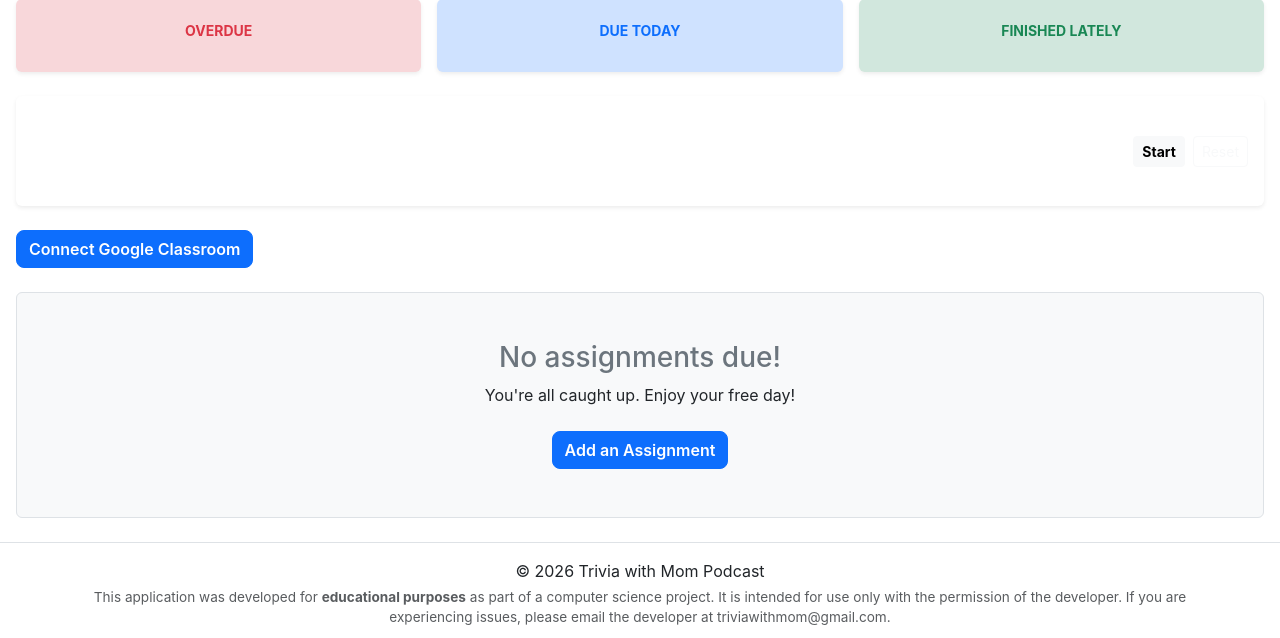
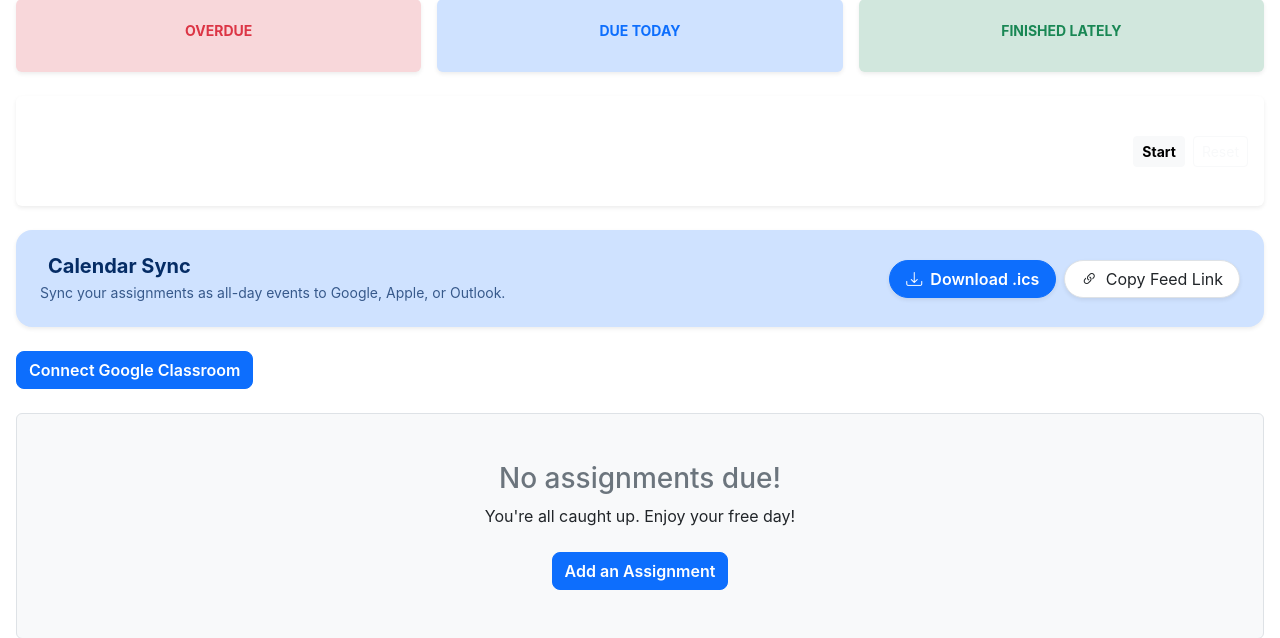
Before and after one commit to damelwani/homework, a Flask app: template templates/index.html in a window 1280 px wide. Shown: the part 144-782 px from the top of the page. Run offline with Flask 3, Linux system fonts and the light colour scheme; the template is opened without the code that fills it, so the values that code supplies are empty; some libraries are stand-ins or nearby versions.

Commit message:
Update index.html

```diff
--- a/templates/index.html
+++ b/templates/index.html
@@ -58,6 +58,43 @@
         </div>
     </div>
 </div>
+
+<div class="card border-0 shadow-sm rounded-4 mb-4 bg-primary-subtle">
+    <div class="card-body p-4">
+        <div class="d-flex align-items-center justify-content-between flex-wrap gap-3">
+            <div>
+                <h5 class="fw-bold text-primary-emphasis mb-1">
+                    <i class="bi bi-calendar-sync me-2"></i>Calendar Sync
+                </h5>
+                <p class="small text-primary-emphasis opacity-75 mb-0">
+                    Sync your assignments as all-day events to Google, Apple, or Outlook.
+                </p>
+            </div>
+            <div class="d-flex gap-2">
+                {# Download Button #}
+                <a href="/export_assignments/{{ session['user_id'] }}" class="btn btn-primary rounded-pill px-3 shadow-sm">
+                    <i class="bi bi-download me-1"></i> Download .ics
+                </a>
+                {# Copy Link Button #}
+                <button class="btn btn-white bg-white rounded-pill px-3 shadow-sm border" onclick="copyCalendarLink()">
+                    <i class="bi bi-link-45deg me-1"></i> Copy Feed Link
+                </button>
+            </div>
+        </div>
+    </div>
+</div>
+
+<script>
+function copyCalendarLink() {
+    // Construct the absolute URL for the calendar feed
+    const userId = "{{ session['user_id'] }}";
+    const link = window.location.origin + "/export_assignments/" + userId;
+
+    navigator.clipboard.writeText(link).then(() => {
+        alert("Calendar link copied! You can now 'Subscribe' to this URL in Google or Apple Calendar.");
+    });
+}
+</script>
 
     <div class="mb-4">
         {% if google_connected %}
```
